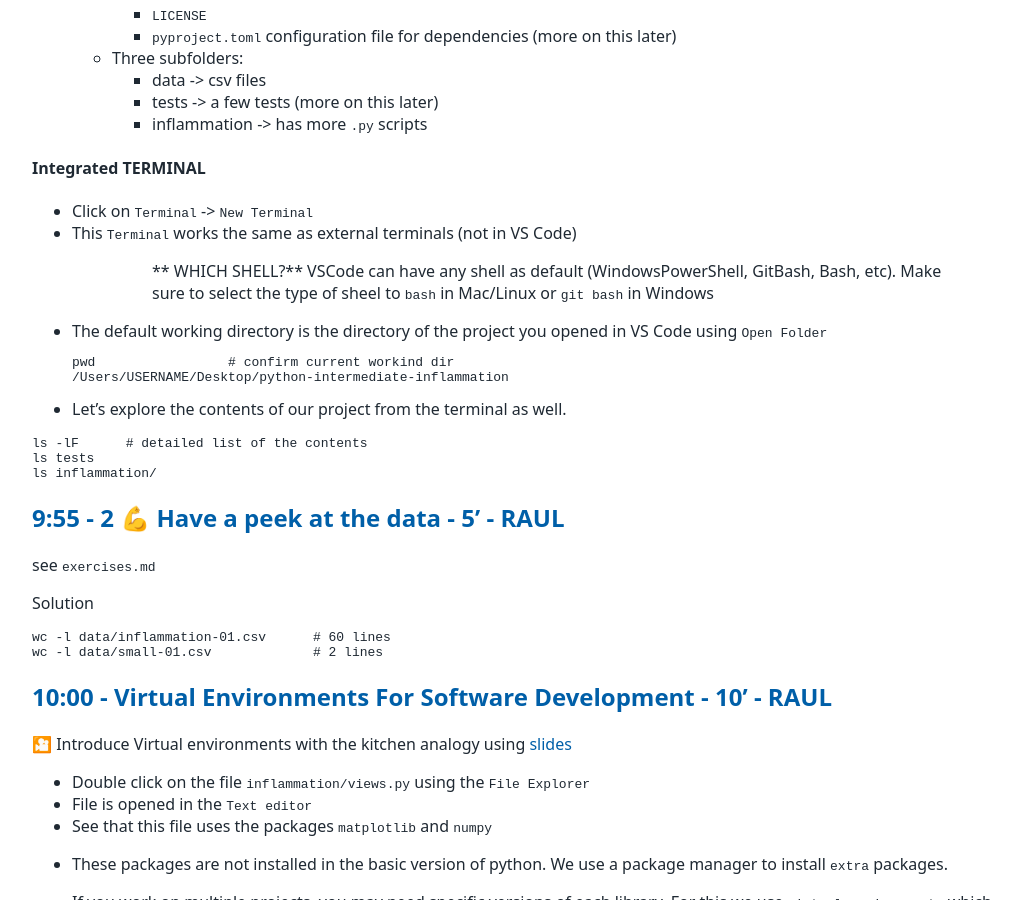
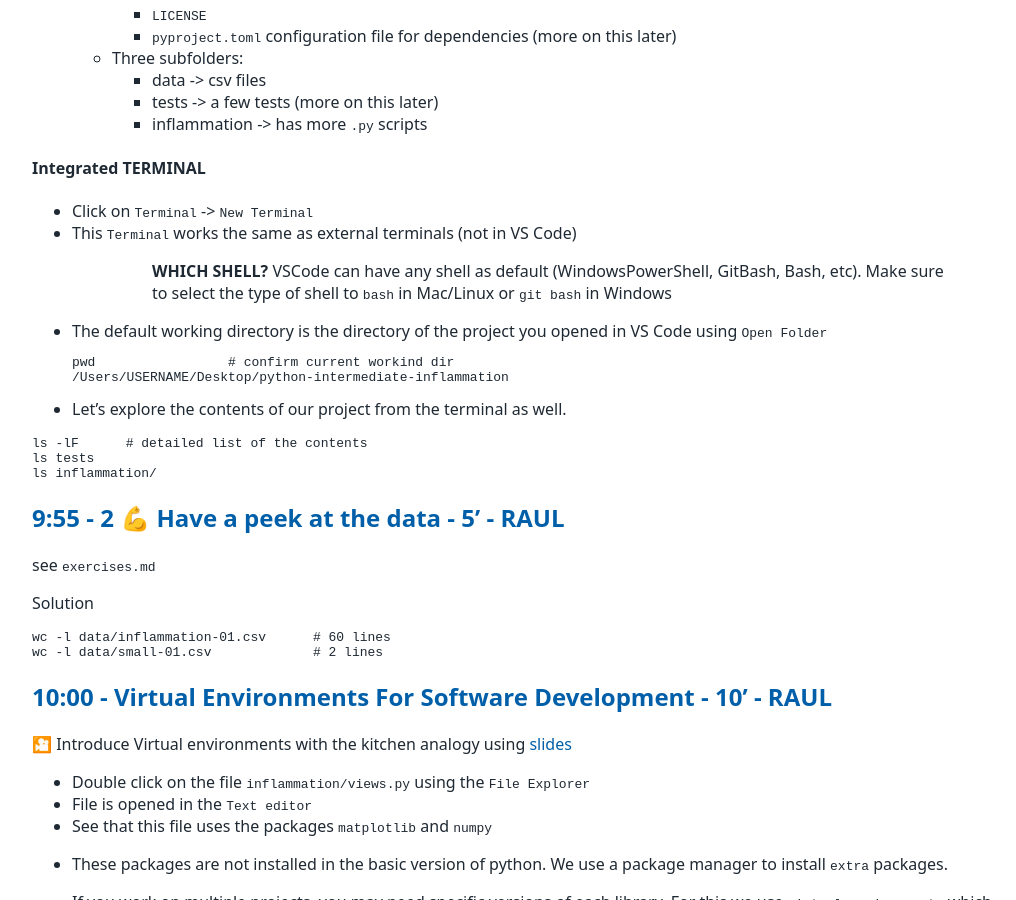
Before and after one commit to tu-delft-library/intermediate_programming_with_python, a Jekyll site: the page built from material_for_trainers/lesson_plan.md, in a window 1280 px wide and 900 px high, scrolled down 1484 px. Shown: the whole window, without its empty margins (108-1124 px from the left). Built offline with Jekyll 4.4.1, drawn with Linux system fonts in a browser that asks for light colours; our own code applies the rules of GitHub Pages for plain Markdown files.

Commit message:
Formatting

````diff
--- a/material_for_trainers/lesson_plan.md
+++ b/material_for_trainers/lesson_plan.md
@@ -65,7 +65,7 @@ An Integrated Development Environments (IDEs) is an application with tools to he
 
 - Click on `Terminal` -> `New Terminal`
 - This `Terminal` works the same as external terminals (not in VS Code)
->>** WHICH SHELL?** VSCode can have any shell as default (WindowsPowerShell, GitBash, Bash, etc). Make sure to select the type of sheel to `bash` in Mac/Linux or `git bash` in Windows
+>>**WHICH SHELL?** VSCode can have any shell as default (WindowsPowerShell, GitBash, Bash, etc). Make sure to select the type of shell to `bash` in Mac/Linux or `git bash` in Windows
 - The default working directory is the directory of the project you opened in VS Code using `Open Folder`
 ```bash
 pwd                 # confirm current workind dir
````
